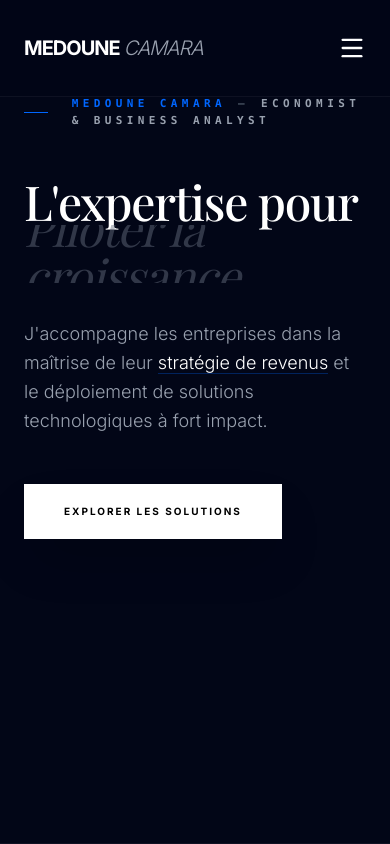
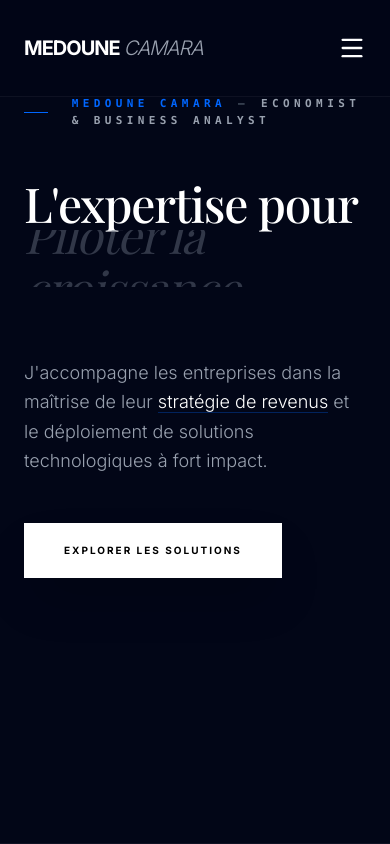
Before and after one commit to Medoune-data/medoune-business-analyst, a Next.js app: page / in a window 390 px wide. Shown: the top 844 px of the page. Built offline with nearby package versions, Linux system fonts and the light colour scheme; a web font is replaced by a local one.

Commit message:
UI: Correction mobile layout (Hero Section)

```diff
--- a/src/app/page.tsx
+++ b/src/app/page.tsx
@@ -13,7 +13,6 @@ export default function Home() {
           <div className="flex items-center gap-6 mb-12 animate-fade-in">
             <span className="h-px w-10 bg-accent-primary"></span>
             <p className="font-mono uppercase tracking-[0.4em] text-[11px] font-bold">
-        {/* On reste sur ton bleu accent-primary */}
               <span className="text-accent-primary">Medoune Camara</span>
               <span className="text-gray-600 mx-3">—</span>
               <span className="text-gray-400">Economist & Business Analyst </span>
@@ -21,12 +20,14 @@ export default function Home() {
           </div>
 
           <div className="mb-12">
-      <h1 className="text-5xl md:text-[7vw] font-serif font-medium tracking-tight leading-[1] mb-8 text-white">
+            {/* Correction : mb-16 sur mobile pour laisser respirer le WordRotator */}
+            <h1 className="text-5xl md:text-[7vw] font-serif font-medium tracking-tight leading-[1.1] mb-16 md:mb-8 text-white">
               L'expertise pour <br />
               <WordRotator />
             </h1>
-      {/* ... reste de ton code (Description, Bouton, etc.) ... */}
-            <p className="text-gray-400 text-lg md:text-2xl leading-relaxed font-light max-w-3xl">
+
+            {/* Correction : mt-10 sur mobile pour éloigner le texte du titre */}
+            <p className="text-gray-400 text-lg md:text-2xl leading-relaxed font-light max-w-3xl mt-10 md:mt-0">
               J'accompagne les entreprises dans la maîtrise de leur <span className="text-white border-b border-accent-primary/30">stratégie de revenus</span> et le déploiement de solutions technologiques à fort impact.
             </p>
           </div>
@@ -44,7 +45,7 @@ export default function Home() {
           </div>
         </div>
 
-        {/* Signature en arrière-plan (ajustée) */}
+        {/* Signature en arrière-plan */}
         <div className="absolute right-[-5%] bottom-20 rotate-[-90deg] opacity-[0.02] select-none pointer-events-none hidden lg:block">
           <h2 className="text-[15vw] font-serif font-bold whitespace-nowrap uppercase tracking-tighter">
             Medoune Camara
@@ -52,7 +53,7 @@ export default function Home() {
         </div>
       </section>
 
-      {/* SECTION 2 : LES PILIERS (Ce que tu apportes concrètement) */}
+      {/* SECTION 2 : LES PILIERS */}
       <section className="py-32 px-6 lg:px-24 bg-white/[0.01]">
         <div className="max-w-7xl mx-auto">
           <div className="grid grid-cols-1 lg:grid-cols-12 gap-16">
@@ -88,7 +89,7 @@ export default function Home() {
         </div>
       </section>
 
-      {/* SECTION 3 : CALL TO ACTION (Fin de page) */}
+      {/* SECTION 3 : CALL TO ACTION */}
       <section className="py-40 px-6 lg:px-24 border-t border-white/5 text-center bg-white/[0.02]">
         <h2 className="text-5xl md:text-7xl font-serif mb-12">Prêt à passer à <br /> <span className="italic font-light text-gray-500">l'échelle supérieure ?</span></h2>
         <div className="flex flex-col md:flex-row justify-center gap-8">
```
Lines whose indentation alone changed are shown as unchanged.
